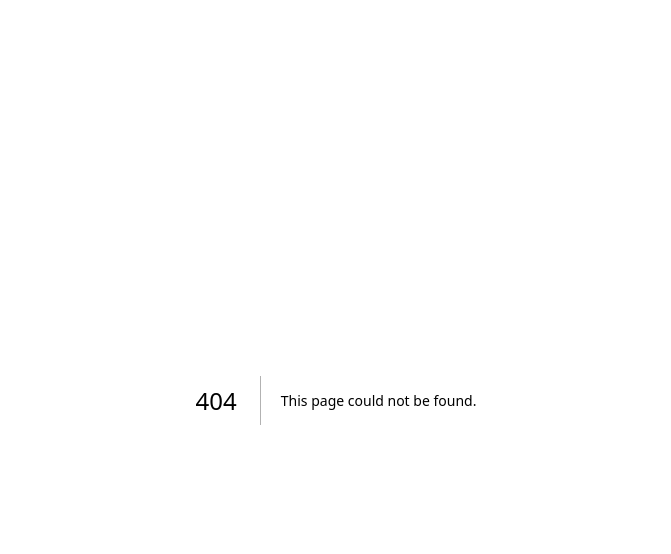
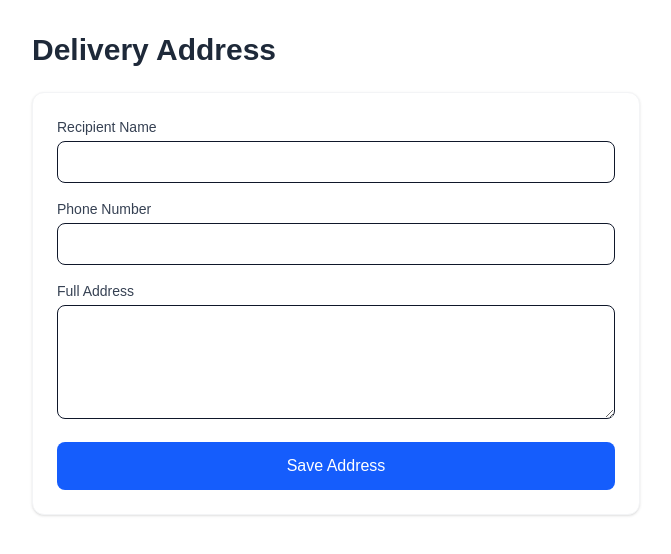
Before and after one commit to applepiesss/seapedia-fe, a Next.js app: page /buyer/address in a window 1280 px wide. Before the commit this address had no page. Shown: the top 554 px of the page, without its empty margins (304-975 px from the left). Built offline with nearby package versions, Linux system fonts and the light colour scheme; no server answers.

Commit message:
Added buyer wallet and address pages

```diff
--- /dev/null
+++ b/src/app/buyer/address/page.tsx
@@ -0,0 +1,99 @@
+"use client";
+
+import { getAuth } from "@/lib/auth";
+import { useEffect, useState } from "react";
+import { getAddress, saveAddress } from "@/lib/buyerApi";
+import { Address } from "@/types/buyer";
+
+export default function BuyerAddressPage() {
+  const [address, setAddress] = useState<Address>({
+    recipientName: "",
+    phoneNumber: "",
+    fullAddress: "",
+  });
+  const [loading, setLoading] = useState(true);
+  const [saving, setSaving] = useState(false);
+
+  useEffect(() => {
+    const fetchAddress = async () => {
+      try {
+        const token = getAuth()?.token;
+        if (!token) return;
+        const data = await getAddress(token);
+        if (data) setAddress(data);
+      } catch (e) {
+        console.error(e);
+      } finally {
+        setLoading(false);
+      }
+    };
+    fetchAddress();
+  }, []);
+
+  const handleSave = async (e: React.FormEvent) => {
+    e.preventDefault();
+    setSaving(true);
+    try {
+      const token = getAuth()?.token;
+      if (!token) return;
+      await saveAddress(token, address);
+      alert("Address saved successfully!");
+    } catch (e) {
+      console.error(e);
+      alert("Error saving address");
+    } finally {
+      setSaving(false);
+    }
+  };
+
+  if (loading) return <div className="p-8">Loading...</div>;
+
+  return (
+    <div className="max-w-2xl mx-auto p-8">
+      <h1 className="text-3xl font-bold mb-6 text-gray-800">Delivery Address</h1>
+
+      <form onSubmit={handleSave} className="bg-white p-6 rounded-xl shadow-sm border border-gray-100 space-y-4">
+        <div>
+          <label className="block text-sm font-medium text-gray-700 mb-1">Recipient Name</label>
+          <input
+            type="text"
+            required
+            value={address.recipientName}
+            onChange={(e) => setAddress({...address, recipientName: e.target.value})}
+            className="w-full px-4 py-2 border rounded-lg focus:outline-none focus:ring-2 focus:ring-blue-500"
+          />
+        </div>
+
+        <div>
+          <label className="block text-sm font-medium text-gray-700 mb-1">Phone Number</label>
+          <input
+            type="text"
+            required
+            value={address.phoneNumber}
+            onChange={(e) => setAddress({...address, phoneNumber: e.target.value})}
+            className="w-full px-4 py-2 border rounded-lg focus:outline-none focus:ring-2 focus:ring-blue-500"
+          />
+        </div>
+
+        <div>
+          <label className="block text-sm font-medium text-gray-700 mb-1">Full Address</label>
+          <textarea
+            required
+            rows={4}
+            value={address.fullAddress}
+            onChange={(e) => setAddress({...address, fullAddress: e.target.value})}
+            className="w-full px-4 py-2 border rounded-lg focus:outline-none focus:ring-2 focus:ring-blue-500"
+          />
+        </div>
+
+        <button
+          type="submit"
+          disabled={saving}
+          className="w-full py-3 bg-blue-600 text-white rounded-lg hover:bg-blue-700 font-medium disabled:bg-blue-300"
+        >
+          {saving ? "Saving..." : "Save Address"}
+        </button>
+      </form>
+    </div>
+  );
+}
--- /dev/null
+++ b/src/app/buyer/page.tsx
@@ -0,0 +1,50 @@
+"use client";
+
+import { getAuth } from "@/lib/auth";
+import Link from "next/link";
+import { useEffect, useState } from "react";
+import { useRouter } from "next/navigation";
+
+export default function BuyerDashboardPage() {
+  const router = useRouter();
+  const [loading, setLoading] = useState(true);
+
+  useEffect(() => {
+    const activeRole = getAuth()?.activeRole;
+    if (activeRole !== "BUYER") {
+      router.push("/dashboard");
+    } else {
+      setLoading(false);
+    }
+  }, [router]);
+
+  if (loading) return <div className="p-8 text-center text-gray-500">Loading...</div>;
+
+  return (
+    <div className="max-w-4xl mx-auto p-8">
+      <h1 className="text-3xl font-bold text-gray-800 mb-8">Buyer Dashboard</h1>
+
+      <div className="grid grid-cols-1 md:grid-cols-2 gap-6">
+        <Link href="/buyer/wallet" className="block p-6 bg-white rounded-xl shadow-sm border border-gray-100 hover:shadow-md transition-shadow">
+          <h2 className="text-xl font-semibold text-gray-800 mb-2">Wallet</h2>
+          <p className="text-gray-500">Manage your balance and top up.</p>
+        </Link>
+
+        <Link href="/buyer/address" className="block p-6 bg-white rounded-xl shadow-sm border border-gray-100 hover:shadow-md transition-shadow">
+          <h2 className="text-xl font-semibold text-gray-800 mb-2">Address</h2>
+          <p className="text-gray-500">Update your delivery address.</p>
+        </Link>
+
+        <Link href="/buyer/cart" className="block p-6 bg-white rounded-xl shadow-sm border border-gray-100 hover:shadow-md transition-shadow">
+          <h2 className="text-xl font-semibold text-gray-800 mb-2">Cart</h2>
+          <p className="text-gray-500">View items ready for checkout.</p>
+        </Link>
+
+        <Link href="/buyer/orders" className="block p-6 bg-white rounded-xl shadow-sm border border-gray-100 hover:shadow-md transition-shadow">
+          <h2 className="text-xl font-semibold text-gray-800 mb-2">Orders</h2>
+          <p className="text-gray-500">Track your order history.</p>
+        </Link>
+      </div>
+    </div>
+  );
+}
--- /dev/null
+++ b/src/app/buyer/wallet/page.tsx
@@ -0,0 +1,99 @@
+"use client";
+
+import { getAuth } from "@/lib/auth";
+import { useEffect, useState } from "react";
+import { getWallet, topUpWallet } from "@/lib/buyerApi";
+import { Wallet } from "@/types/buyer";
+
+export default function BuyerWalletPage() {
+  const [wallet, setWallet] = useState<Wallet | null>(null);
+  const [amount, setAmount] = useState<number>(50000);
+  const [loading, setLoading] = useState(true);
+
+  const fetchWallet = async () => {
+    try {
+      const token = getAuth()?.token;
+      if (!token) return;
+      const data = await getWallet(token);
+      setWallet(data);
+    } catch (e) {
+      console.error(e);
+    } finally {
+      setLoading(false);
+    }
+  };
+
+  useEffect(() => {
+    fetchWallet();
+  }, []);
+
+  const handleTopUp = async (e: React.FormEvent) => {
+    e.preventDefault();
+    try {
+      const token = getAuth()?.token;
+      if (!token) return;
+      await topUpWallet(token, amount);
+      alert("Top up successful!");
+      fetchWallet();
+    } catch (e) {
+      console.error(e);
+      alert("Error occurred");
+    }
+  };
+
+  if (loading) return <div className="p-8">Loading...</div>;
+
+  return (
+    <div className="max-w-2xl mx-auto p-8">
+      <h1 className="text-3xl font-bold mb-6 text-gray-800">My Wallet</h1>
+
+      <div className="bg-white p-6 rounded-xl shadow-sm border border-gray-100 mb-8">
+        <h2 className="text-sm font-medium text-gray-500 uppercase tracking-wider mb-2">Current Balance</h2>
+        <p className="text-4xl font-bold text-blue-600">
+          Rp {wallet?.balance.toLocaleString("id-ID")}
+        </p>
+      </div>
+
+      <div className="bg-white p-6 rounded-xl shadow-sm border border-gray-100 mb-8">
+        <h2 className="text-xl font-semibold mb-4 text-gray-800">Dummy Top Up</h2>
+        <form onSubmit={handleTopUp} className="flex gap-4">
+          <input
+            type="number"
+            value={amount}
+            onChange={(e) => setAmount(Number(e.target.value))}
+            min="1000"
+            step="1000"
+            className="flex-1 px-4 py-2 border rounded-lg focus:outline-none focus:ring-2 focus:ring-blue-500"
+          />
+          <button
+            type="submit"
+            className="px-6 py-2 bg-blue-600 text-white rounded-lg hover:bg-blue-700 font-medium"
+          >
+            Top Up
+          </button>
+        </form>
+      </div>
+
+      <div className="bg-white p-6 rounded-xl shadow-sm border border-gray-100">
+        <h2 className="text-xl font-semibold mb-4 text-gray-800">Transaction History</h2>
+        {wallet?.transactions.length === 0 ? (
+          <p className="text-gray-500">No transactions yet.</p>
+        ) : (
+          <div className="space-y-4">
+            {wallet?.transactions.map((tx, idx) => (
+              <div key={idx} className="flex justify-between items-center py-3 border-b last:border-0">
+                <div>
+                  <p className="font-medium text-gray-800">{tx.description}</p>
+                  <p className="text-sm text-gray-500">{new Date(tx.createdAt).toLocaleString("id-ID")}</p>
+                </div>
+                <div className={`font-bold ${tx.amount > 0 ? "text-green-600" : "text-red-600"}`}>
+                  {tx.amount > 0 ? "+" : ""}Rp {Math.abs(tx.amount).toLocaleString("id-ID")}
+                </div>
+              </div>
+            ))}
+          </div>
+        )}
+      </div>
+    </div>
+  );
+}
```
